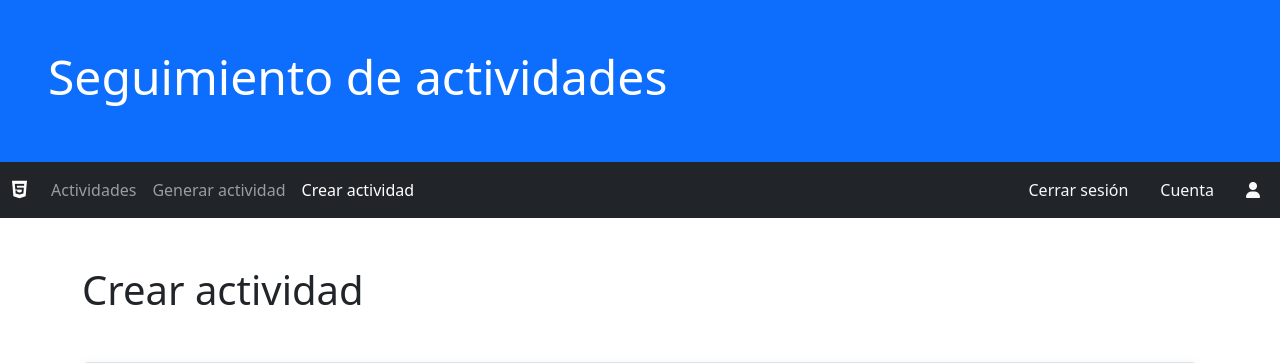
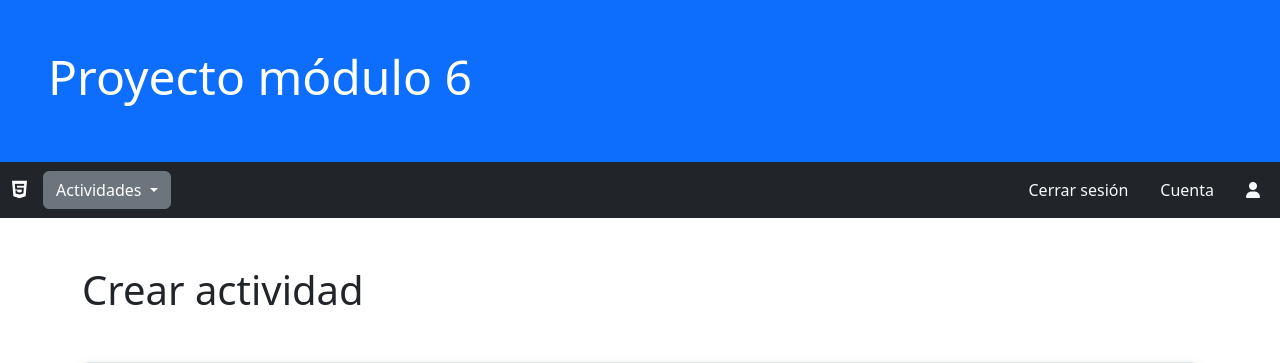
Before and after one commit to DavidEspinoG/diplomado_django_m6, a Django app: page /actividades/crear/ in a window 1280 px wide. Shown: the top 363 px of the page. Run offline with Django 4.2, Linux system fonts and the light colour scheme.

Commit message:
Actividades drop down

```diff
--- a/actividades/templates/actividades/base.html
+++ b/actividades/templates/actividades/base.html
@@ -15,7 +15,7 @@
     {% url 'blog:blog_home' as url_blog %}
     {% url 'actividades:crear' as url_crear %}
     <div class="container-fluid bg-primary p-5">
-        <h1 class="display-5 text-white">Seguimiento de actividades</h1>
+        <h1 class="display-5 text-white">Proyecto módulo 6</h1>
     </div>
 
     <div class="container-fluid px-0 sticky-{}">
@@ -36,15 +36,16 @@
                     <!-- .me-auto es para que todo lo que esté fuera de la lista
                     se pegue al lado derecho -->
                     <ul class="navbar-nav me-auto mb-0 pt-3 pt-sm-0">
-                        <li class="nav-item">
-                            <a class="nav-link {% if request.path == url_home %}active {% endif %}" href="{% url 'actividades:home' %}">Actividades</a>
-                        </li>
-                        <li class="nav-item">
-                            <a class="nav-link {% if request.path == url_generador %}active {% endif %}" href="{% url 'actividades:generador' %}">Generar actividad</a>
-                        </li>
-                        <li class="nav-item">
-                            <a class="nav-link {% if request.path == url_crear %}active {% endif %}" href="{% url 'actividades:crear' %}">Crear actividad</a>
-                        </li>
+                        <div class="dropdown">
+                            <a class="btn btn-secondary dropdown-toggle" href="#" role="button" data-bs-toggle="dropdown" aria-expanded="false">
+                              Actividades
+                            </a>
+                            <ul class="dropdown-menu">
+                              <li><a class="dropdown-item" href="{% url 'actividades:home' %}">Lista de actividades</a></li>
+                              <li><a class="dropdown-item" href="{% url 'actividades:generador' %}">Generador de actividades</a></li>
+                              <li><a class="dropdown-item" href="{% url 'actividades:crear' %}">Crear actividad</a></li>
+                            </ul>
+                          </div>
                     </ul>
                     <div class="d-flex pt-3 pt-sm-0 me-2 text-light flex-column flex-sm-row gap-3">
                         <a class="text-decoration-none text-light me-3" href="">Cerrar sesión</a>
--- a/actividades/views.py
+++ b/actividades/views.py
@@ -14,6 +14,13 @@ class ActividadesHome(ListView):
     template_name = 'actividades/home.html'
     #Nombre de los elementos del contexto: actividad_list
     # context_object_name= cambia el nombre de los elementos del contexto
+    paginate_by = 3
+
+    def get_context_data(self, **kwargs):
+        context = super().get_context_data(**kwargs)
+        param_get = '&'.join([f'{p}={k}' for p,k in self.request.GET.items() if p != 'page'])
+        context["param_get"] = param_get
+        return context
     def get_queryset(self):
         importancia_pk = self.request.GET.get('ipk', None)
         estado_pk = self.request.GET.get('epk', None)
```
Also changed, not shown: actividades/templates/actividades/home.html (+24 -2 lines), db.sqlite3.
